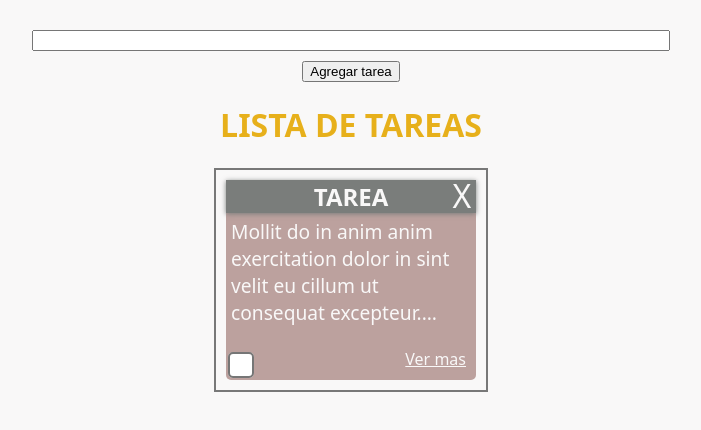
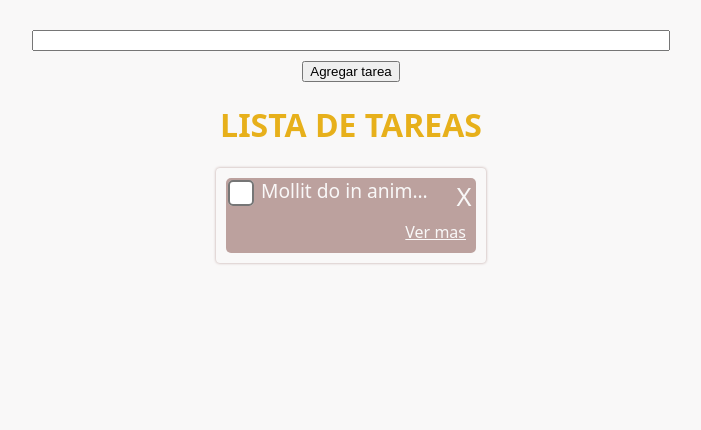
Before and after one commit to lightan1210/app-todolist, a React (Create React App) app: page / in a window 1280 px wide. Shown: the top 430 px of the page, without its empty margins (289-990 px from the left). Built offline with nearby package versions, Linux system fonts and the light colour scheme.

Commit message:
Improve drag and drop: not show holders next or previous to grabbed element
Change design of elemnts

```diff
--- a/src/App.scss
+++ b/src/App.scss
@@ -45,7 +45,8 @@ $color5: #277835;
     }
 
     > .todos {
-        border: 2px solid #787878;
+        border-radius: 4px;
+        box-shadow: 0 0 3px $color2;
         display: grid;
         gap: 10px;
         grid-auto-flow: row;
@@ -58,8 +59,8 @@ $color5: #277835;
             border: 3px dashed $color4;
             border-radius: 10px;
             cursor: grab;
-            height: 200px;
-            line-height: 200px;
+            height: 75px;
+            line-height: 75px;
             opacity: 1;
             text-align: center;
             transition: .2s ease-in-out;
@@ -86,17 +87,13 @@ $color5: #277835;
         color: $color3;
         text-align: center;
     }
-
-    &.dark {
-
-    }
 }
 
 .toDoElement {
     background-color: $color2;
     border-radius: 5px;
     color: $color1;
-    height: 200px;
+    height: 75px;
     margin: 0;
     width: 250px;
     padding: 0;
@@ -104,7 +101,7 @@ $color5: #277835;
 
     .removeToDo {
         cursor: pointer;
-        line-height: 1em;
+        font-size: .8em;
         position: absolute;
         scale: 2;
         top: 0;
@@ -132,23 +129,24 @@ $color5: #277835;
 
     input {
         border-radius: 10px;
-        bottom: 2px;
+        top: 2px;
         left: 2px;
         margin: 0;
         position: absolute;
         scale: 2;
-        transform-origin: bottom left;
+        transform-origin: top left;
     }
 
     p {
         display: -webkit-box;
         font-size: 1.2em;
-        line-clamp: 4;
+        line-clamp: 1;
+        line-height: 1.4em;
         overflow: hidden;
         margin: 0;
-        padding: 5px;
+        padding: 0px 35px 0;
         -webkit-box-orient: vertical;
-        -webkit-line-clamp: 4;
+        -webkit-line-clamp: 1;
     }
 
     &.Completed {
@@ -171,12 +169,19 @@ $color5: #277835;
         position: relative;
         width: 80%;
 
+        > form button {
+            border-radius: 5px;
+            cursor: pointer;
+            font-size: 1.2em;
+            outline: none;
+        }
+
         > p {
             background-color: $color2;
             font-size: 1.5em;
-            min-height: calc(100% - 45px);
+            min-height: calc(100% - 55px);
             margin-top: 45px;
-            padding: 0 10px 0;
+            padding: 10px 10px 0;
             position: absolute;
             width: calc(100% - 20px);
         }
--- a/src/Components/ToDoElement.js
+++ b/src/Components/ToDoElement.js
@@ -23,11 +23,14 @@ const ToDoElement = ({ deleteToDo, id, description, index, setActiveElement, sho
             onDragStart={() => {
                 setActiveElement(index);
                 setTimeout(() => {
-                    showHolderSpaces();
+                    showHolderSpaces(true, index);
                 }, 250);
             }}
-            onDragEnd={() => setActiveElement(null)}>
-                <h2>TAREA</h2>
+            onDragEnd={() => {
+                    setActiveElement(null);
+                    showHolderSpaces(false);
+                }}>
+                {/*<h2>TAREA</h2>*/}
                 <p>{description}</p>
                 <input type="checkbox" onChange={(e) => setIsCompleted(e.target.checked)}></input>
                 <div className="removeToDo" onClick={() => deleteToDo(id)}> X </div>
--- a/src/Components/ToDoList.js
+++ b/src/Components/ToDoList.js
@@ -32,7 +32,7 @@ const ToDoList = () => {
     }
 
     const onDrop = (position) => {
-        if(activeElement == null || activeElement == undefined) return;
+        if(activeElement === null || activeElement === undefined) return;
 
         const elementToMove = todos[activeElement];
 
@@ -42,19 +42,33 @@ const ToDoList = () => {
 
         setTodos(updatedTodos);
 
-        allHolders = document.querySelectorAll(".minimumHolderSpace");
-        [...allHolders].forEach(holder => {
-            holder.classList.add('invisibleHolderSpace');
-            holder.classList.remove('minimumHolderSpace');
-        })
+        showHolderSpaces(false);
+        // allHolders = document.querySelectorAll(".minimumHolderSpace");
+        // [...allHolders].forEach(holder => {
+        //     holder.classList.add('invisibleHolderSpace');
+        //     holder.classList.remove('minimumHolderSpace');
+        // })
     }
 
-    const showHolderSpaces = () => {
-        allHolders = document.querySelectorAll(".invisibleHolderSpace");
-        [...allHolders].forEach(holder => {
-            holder.classList.remove('invisibleHolderSpace');
-            holder.classList.add('minimumHolderSpace');
-        })
+    const showHolderSpaces = (toShow, index = -1) => {
+
+
+        if(toShow){
+            allHolders = document.querySelectorAll(".invisibleHolderSpace");
+            [...allHolders].forEach( (holder, i) => {
+                if(i !== index && i !== index+1) {
+                    holder.classList.remove('invisibleHolderSpace');
+                    holder.classList.add('minimumHolderSpace');
+                }
+            })
+        }
+        else {
+            allHolders = document.querySelectorAll(".minimumHolderSpace");
+            [...allHolders].forEach(holder => {
+                holder.classList.add('invisibleHolderSpace');
+                holder.classList.remove('minimumHolderSpace');
+            })
+        }
     }
 
     return (
@@ -71,7 +85,7 @@ const ToDoList = () => {
                     return(
                         <Fragment key={a.id} >
                             <ToDoElement deleteToDo={deleteToDo} id={a.id} description={a.description} index={key} setActiveElement={setActiveElement} showHolderSpaces={showHolderSpaces}/>
-                            <HolderSpace onDrop={() => onDrop(key+1)} />
+                            <HolderSpace onDrop={() => onDrop(key)} />
                         </Fragment>
                     )
                 })}
```
